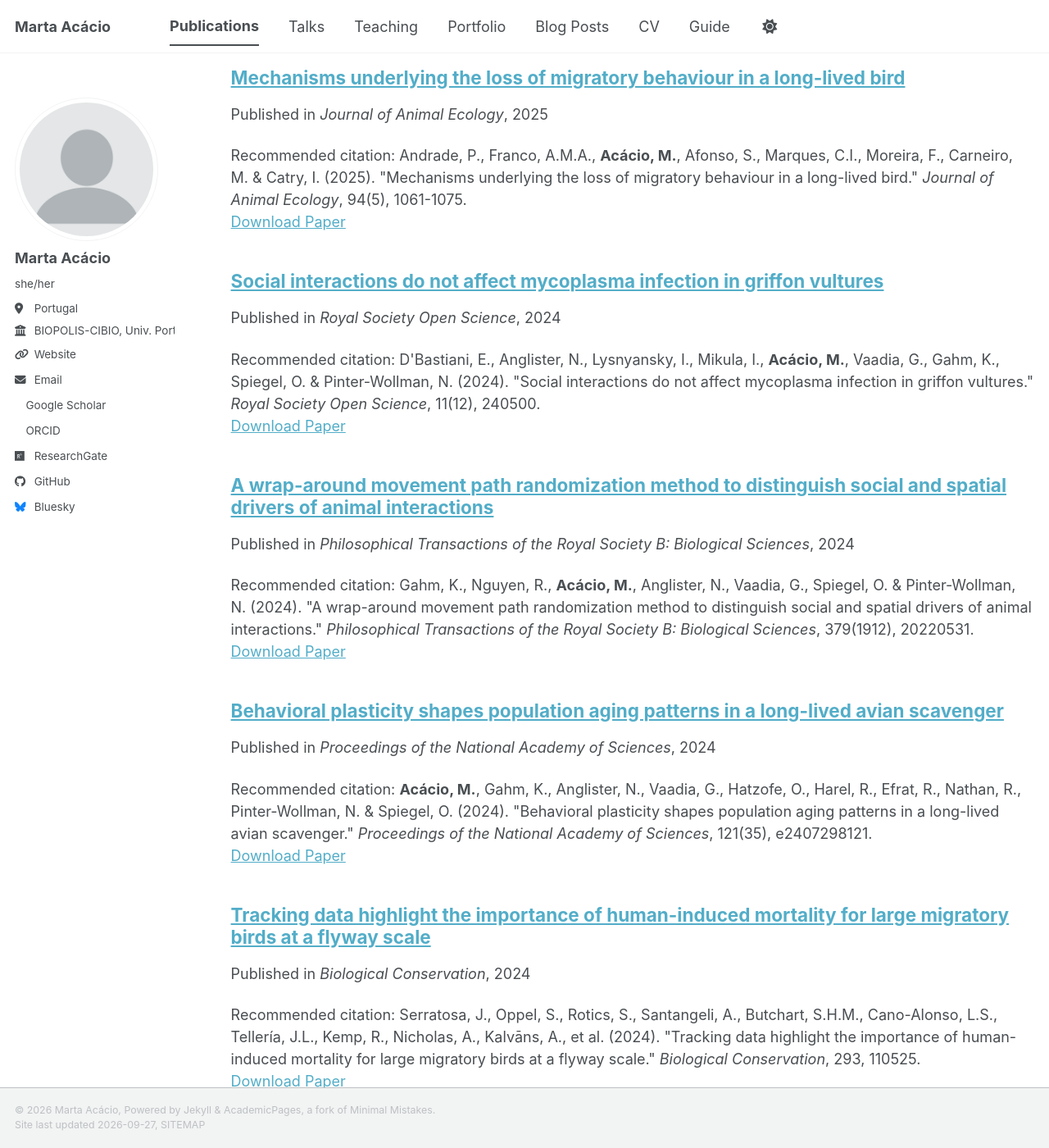
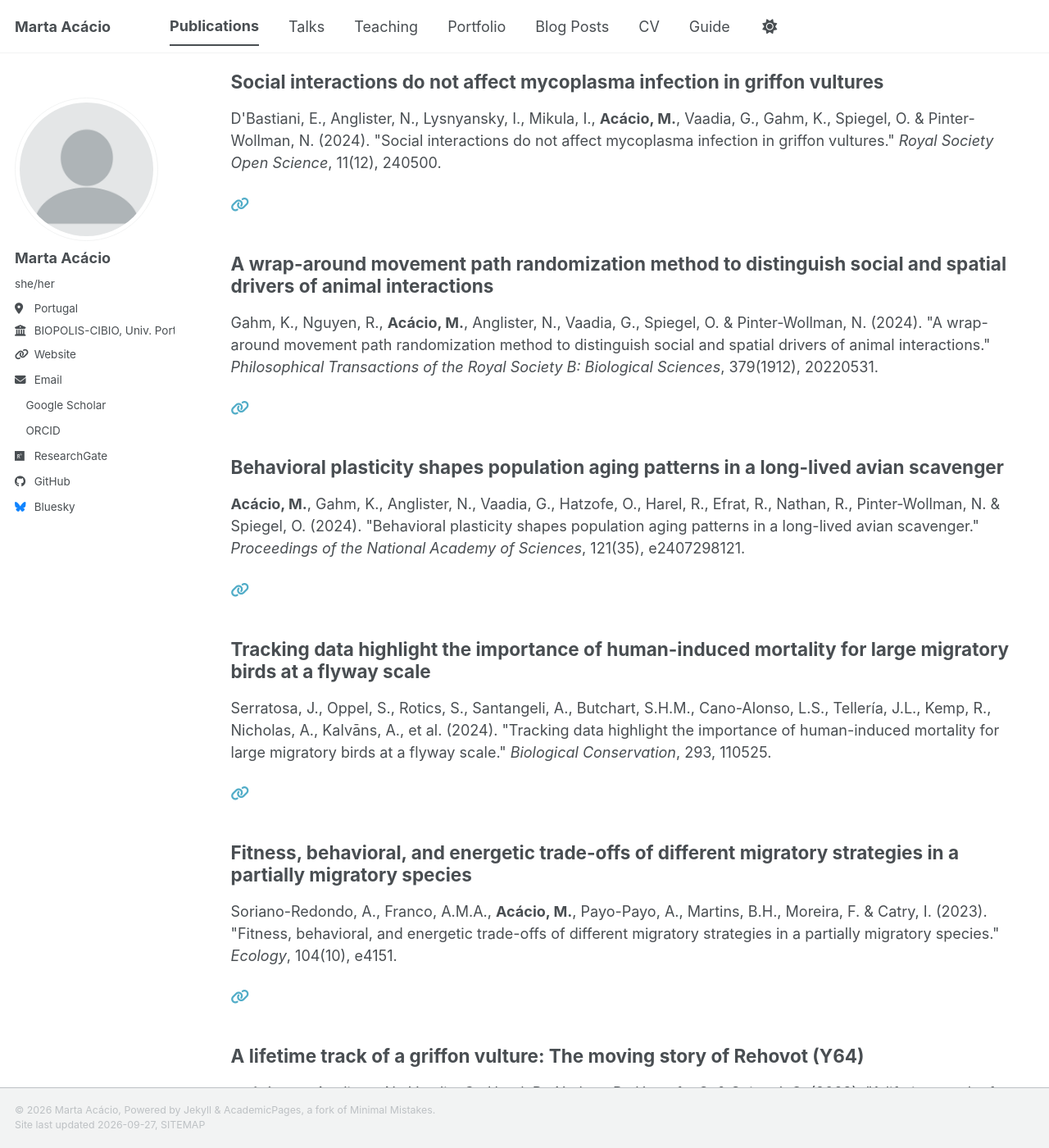
Before and after one commit to m-acacio/m-acacio.github.io, a Jekyll site: the page built from _pages/publications.html, in a window 1280 px wide and 1400 px high, scrolled down 1991 px. Shown: the whole window at 82% size. Built offline with Jekyll 4.4.1, drawn with Linux system fonts in a browser that asks for light colours; a style sheet for code colours, icons or effects is not loaded; some of the changed text lies outside the part shown.

Commit message:
Update archive-single.html

```diff
--- a/_includes/archive-single.html
+++ b/_includes/archive-single.html
@@ -27,7 +27,9 @@
     {% endif %}
 
     <h2 class="archive__item-title" itemprop="headline">
-      {% if post.link %}
+      {% if post.collection == 'publications' %}
+        {{ title }}
+      {% elsif post.link %}
         <a href="{{ post.link }}">{{ title }}</a> <a href="{{ base_path }}{{ post.url }}" rel="permalink"><i class="fa fa-link" aria-hidden="true" title="permalink"></i><span class="sr-only">Permalink</span></a>
       {% else %}
         <a href="{{ base_path }}{{ post.url }}" rel="permalink">{{ title }}</a>
@@ -41,7 +43,7 @@
         {% if post.collection == 'teaching' %}
           <p> {{ post.type }}, <i>{{ post.venue }}</i>, {{ post.date | default: "1900-01-01" | date: "%Y" }} </p>
         {% elsif post.collection == 'publications' %}
-          <p>Published in <i>{{ post.venue }}</i>, {{ post.date | default: "1900-01-01" | date: "%Y" }} </p>
+          <!-- venue/year intentionally omitted here: already included in post.citation below -->
         {% elsif post.date %}
          <p class="page__date"><strong><i class="fa fa-fw fa-calendar" aria-hidden="true"></i> {{ site.data.ui-text[site.locale].date_label | default: "Published:" }}</strong> <time datetime="{{ post.date | default: "1900-01-01" | date_to_xmlschema }}">{{ post.date | default: "1900-01-01" | date: "%B %d, %Y" }}</time></p>
         {% endif %}
@@ -52,7 +54,14 @@
     <p class="archive__item-excerpt" itemprop="description"><p>{{ post.excerpt | markdownify | remove: '<p>' | remove: '</p>' }}<strong><a href="{{ base_path }}{{ post.url }}" rel="permalink"> Read more</a></strong></p></p>
     {% endif %}
 
-    {% if post.citation and post.paperurl and post.slidesurl and post.bibtexurl %}
+    {% if post.collection == 'publications' %}
+      {% if post.citation %}
+        <p>{{ post.citation }}</p>
+      {% endif %}
+      {% if post.paperurl %}
+        <p><a href="{{ post.paperurl }}" title="View publication"><i class="fa fa-link" aria-hidden="true"></i><span class="sr-only">Link to publication</span></a></p>
+      {% endif %}
+    {% elsif post.citation and post.paperurl and post.slidesurl and post.bibtexurl %}
       <p>Recommended citation: {{ post.citation }}<br /><a href="{{ post.paperurl }}">Download Paper</a> | <a href="{{ post.slidesurl }}">Download Slides</a> | <a href="{{ post.bibtexurl }}">Download Bibtex</a></p>
     {% elsif post.citation and post.paperurl and post.slidesurl %}
       <p>Recommended citation: {{ post.citation }}<br /><a href="{{ post.paperurl }}">Download Paper</a> | <a href="{{ post.slidesurl }}">Download Slides</a></p>
```
